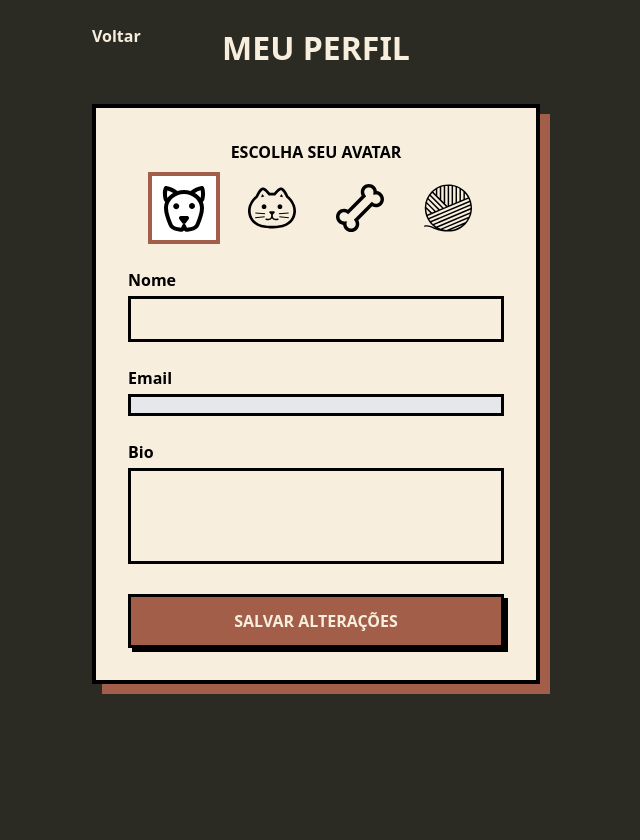
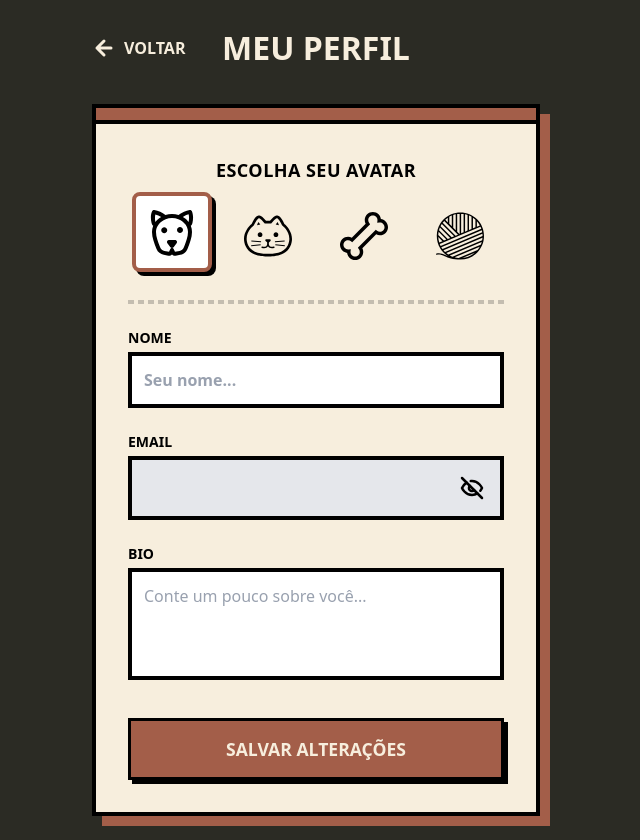
Before and after one commit to ViniciusNoetzold/Atitus-2025-2-Conect-Pet-Trabalho-G2, a React (Vite) app: page /profile in a window 1280 px wide. Shown: the whole page, without its empty margins (324-964 px from the left). Before the commit the page ends 800 px from the top, so only its background shows below. Built offline with nearby package versions, Linux system fonts and the light colour scheme; no server answers; sample sign-in values are in the browser's storage.

Commit message:
refactor: enhance Help and Profile components with improved UI and user experience

```diff
--- a/src/pages/Profile.jsx
+++ b/src/pages/Profile.jsx
@@ -2,93 +2,159 @@ import React, { useState, useEffect } from "react";
 import { useNavigate } from "react-router-dom";
 import { Title, Button } from "../components";
 import { getUserProfile, updateUserProfile } from "../services/authService";
-
-// Importando os SVGs locais
 import dogHead from '../assets/svg/dog_head.svg';
 import catHead from '../assets/svg/cat_head.svg';
 import bone from '../assets/svg/bone.svg';
 import yarn from '../assets/svg/yarn_ball.svg';
-
 const AVATARS = {
     dog: dogHead,
     cat: catHead,
     bone: bone,
     yarn: yarn
 };
-
 export const Profile = () => {
     const navigate = useNavigate();
     const [name, setName] = useState("");
     const [bio, setBio] = useState("");
     const [email, setEmail] = useState("");
-    const [selectedAvatar, setSelectedAvatar] = useState("dog"); // Padrão
-
+    const [selectedAvatar, setSelectedAvatar] = useState("dog");
+    const [showEmail, setShowEmail] = useState(false);
+    const [isLoading, setIsLoading] = useState(true);
+    const [isSaving, setIsSaving] = useState(false);
     useEffect(() => {
         getUserProfile().then(user => {
             if (user) {
-                setName(user.name);
-                setEmail(user.email);
+                setName(user.name || "");
+                setEmail(user.email || "");
                 setBio(user.bio || "");
                 if (user.avatar && AVATARS[user.avatar]) {
                     setSelectedAvatar(user.avatar);
                 }
             }
+            setIsLoading(false);
         });
     }, []);
-
     const handleSave = async (e) => {
         e.preventDefault();
+        setIsSaving(true);
         try {
-            // Envia JSON simples
             await updateUserProfile({ name, bio, avatar: selectedAvatar });
-            alert("Perfil salvo!");
+            alert("Perfil salvo com sucesso!");
         } catch (error) {
-            alert("Erro ao salvar");
+            alert("Erro ao salvar: " + error.message);
+        } finally {
+            setIsSaving(false);
         }
     };
-
+    const getMaskedEmail = (emailStr) => {
+        if (!emailStr) return "";
+        return emailStr.replace(/^(.{2})(.*)(@.*)$/, "$1***$3");
+    };
+    if (isLoading) return <div className="min-h-screen flex items-center justify-center bg-[#2B2B24] text-[#F7EEDD] font-bold text-xl">CARREGANDO...</div>;
     return (
-        <div className="min-h-screen bg-[#2B2B24] p-6 flex flex-col items-center">
-            <div className="w-full max-w-md mb-8 text-center relative">
-                <button onClick={() => navigate('/map')} className="absolute left-0 text-[#F7EEDD] font-bold">Voltar</button>
-                <Title title="MEU PERFIL" />
+        <div className="min-h-screen bg-[#2B2B24] p-6 flex flex-col items-center font-sans">
+            { }
+            <div className="w-full max-w-md flex items-center mb-8 relative">
+                <button
+                    onClick={() => navigate('/map')}
+                    className="absolute left-0 text-[#F7EEDD] hover:text-[#A35E49] transition-colors flex items-center gap-2 font-bold uppercase"
+                >
+                    <svg width="24" height="24" viewBox="0 0 24 24" fill="none" stroke="currentColor" strokeWidth="3" strokeLinecap="round" strokeLinejoin="round">
+                        <path d="M19 12H5M12 19l-7-7 7-7" />
+                    </svg>
+                    Voltar
+                </button>
+                <div className="w-full text-center"><Title title="MEU PERFIL" /></div>
             </div>
-
-            <div className="w-full max-w-md bg-[#F7EEDD] p-8 border-4 border-black shadow-[10px_10px_0_0_#A35E49] text-black">
-                <form onSubmit={handleSave} className="flex flex-col gap-6">
-
-                    {/* Seletor de Avatar */}
-                    <div>
-                        <label className="font-bold block mb-2 uppercase text-center">Escolha seu Avatar</label>
-                        <div className="flex justify-center gap-4">
+            { }
+            <div className="w-full max-w-md bg-[#F7EEDD] p-8 border-4 border-black shadow-[10px_10px_0_0_#A35E49] text-black relative">
+                { }
+                <div className="absolute top-0 left-0 w-full h-4 bg-[#A35E49] border-b-4 border-black"></div>
+                <form onSubmit={handleSave} className="flex flex-col gap-6 mt-4">
+                    { }
+                    <div className="text-center">
+                        <label className="font-black block mb-3 uppercase text-lg tracking-wide">Escolha seu Avatar</label>
+                        <div className="flex justify-center gap-4 flex-wrap">
                             {Object.keys(AVATARS).map(key => (
                                 <div
                                     key={key}
                                     onClick={() => setSelectedAvatar(key)}
-                                    className={`cursor-pointer p-2 border-4 ${selectedAvatar === key ? 'border-[#A35E49] bg-white' : 'border-transparent'}`}
+                                    className={`
+                                        cursor-pointer p-3 border-4 rounded-lg transition-all duration-200
+                                        ${selectedAvatar === key
+                                            ? 'border-[#A35E49] bg-white shadow-[4px_4px_0_0_#000] -translate-y-1'
+                                            : 'border-transparent hover:bg-white/50 hover:border-black'}
+                                    `}
                                 >
                                     <img src={AVATARS[key]} alt={key} className="w-12 h-12" />
                                 </div>
                             ))}
                         </div>
                     </div>
-
+                    <hr className="border-2 border-black border-dashed opacity-20" />
+                    { }
                     <div>
-                        <label className="font-bold block mb-1">Nome</label>
-                        <input type="text" value={name} onChange={e => setName(e.target.value)} className="w-full border-[3px] border-black p-2" />
+                        <label className="font-black block mb-1 uppercase text-sm">Nome</label>
+                        <input
+                            type="text"
+                            value={name}
+                            onChange={e => setName(e.target.value)}
+                            className="w-full bg-white border-4 border-black p-3 font-bold focus:outline-none focus:border-[#A35E49] transition-colors placeholder-gray-400"
+                            placeholder="Seu nome..."
+                        />
                     </div>
-
+                    { }
                     <div>
-                        <label className="font-bold block mb-1">Email</label>
-                        <div className="w-full border-[3px] border-black p-2 bg-gray-200">{email}</div>
+                        <label className="font-black block mb-1 uppercase text-sm">Email</label>
+                        <div className="relative w-full">
+                            <div className="w-full bg-gray-200 border-4 border-black p-3 font-bold text-gray-700 flex items-center justify-between">
+                                <span className="truncate pr-2">
+                                    {showEmail ? email : getMaskedEmail(email)}
+                                </span>
+                                { }
+                                <button
+                                    type="button"
+                                    onClick={() => setShowEmail(!showEmail)}
+                                    className="text-black hover:text-[#A35E49] focus:outline-none transition-colors p-1"
+                                    title={showEmail ? "Esconder email" : "Mostrar email"}
+                                >
+                                    {showEmail ? (
+                                        <svg xmlns="http://www.w3.org/2000/svg" width="24" height="24" viewBox="0 0 24 24" fill="none" stroke="currentColor" strokeWidth="2.5" strokeLinecap="round" strokeLinejoin="round">
+                                            <path d="M2 12s3-7 10-7 10 7 10 7-3 7-10 7-10-7-10-7Z"></path>
+                                            <circle cx="12" cy="12" r="3"></circle>
+                                        </svg>
+                                    ) : (
+                                        <svg xmlns="http://www.w3.org/2000/svg" width="24" height="24" viewBox="0 0 24 24" fill="none" stroke="currentColor" strokeWidth="2.5" strokeLinecap="round" strokeLinejoin="round">
+                                            <path d="M9.88 9.88a3 3 0 1 0 4.24 4.24"></path>
+                                            <path d="M10.73 5.08A10.43 10.43 0 0 1 12 5c7 0 10 7 10 7a13.16 13.16 0 0 1-1.67 2.68"></path>
+                                            <path d="M6.61 6.61A13.526 13.526 0 0 0 2 12s3 7 10 7a9.74 9.74 0 0 0 5.39-1.61"></path>
+                                            <line x1="2" x2="22" y1="2" y2="22"></line>
+                                        </svg>
+                                    )}
+                                </button>
+                            </div>
+                        </div>
                     </div>
-
+                    { }
                     <div>
-                        <label className="font-bold block mb-1">Bio</label>
-                        <textarea value={bio} onChange={e => setBio(e.target.value)} className="w-full border-[3px] border-black p-2 h-24 resize-none" />
+                        <label className="font-black block mb-1 uppercase text-sm">Bio</label>
+                        <textarea
+                            value={bio}
+                            onChange={e => setBio(e.target.value)}
+                            className="w-full bg-white border-4 border-black p-3 font-medium h-28 resize-none focus:outline-none focus:border-[#A35E49] transition-colors placeholder-gray-400"
+                            placeholder="Conte um pouco sobre você..."
+                        />
                     </div>
-
-                    <Button type="submit">SALVAR ALTERAÇÕES</Button>
+                    { }
+                    <div className="pt-2">
+                        <Button
+                            type="submit"
+                            disabled={isSaving}
+                            style={{ width: '100%', fontSize: '1.1rem', padding: '15px' }}
+                        >
+                            {isSaving ? "SALVANDO..." : "SALVAR ALTERAÇÕES"}
+                        </Button>
+                    </div>
                 </form>
             </div>
         </div>
```
Also changed, not shown: src/pages/Help.jsx (+9 -9 lines).
